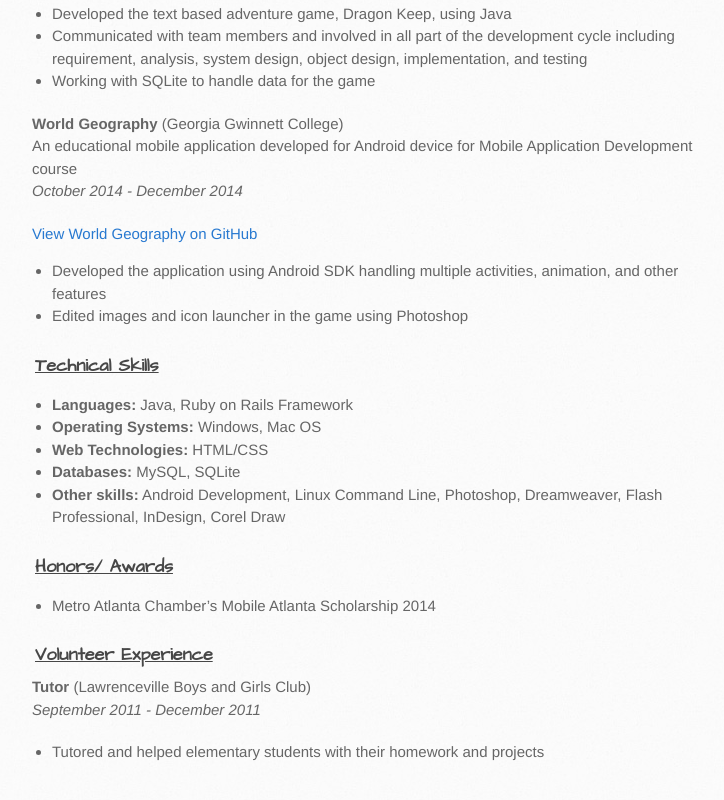
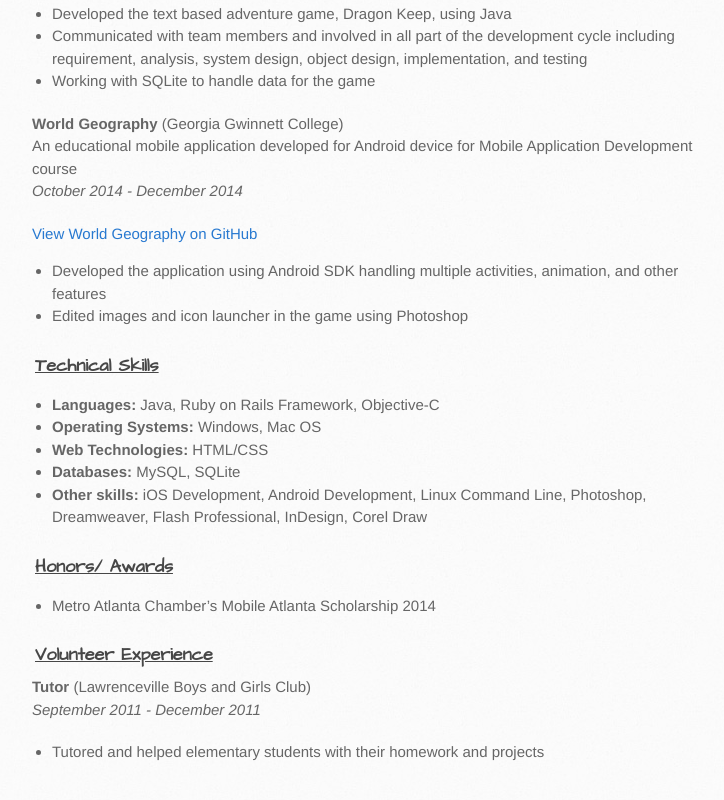
Before and after one commit to tnqt22/tnqt22.github.io, a plain HTML site: page index.html in a window 1280 px wide. Shown: the part 1676-2476 px from the top of the page, without its empty margins (138-862 px from the left). Drawn offline with Linux system fonts and the light colour scheme.

Commit message:
Update index.html

```diff
--- a/index.html
+++ b/index.html
@@ -19,7 +19,7 @@
   <body>
     <header>
       <div class="inner">
-        <h1>Thaonguyen Nguyen</h1>
+        <h1>Mia Thaonguyen Nguyen</h1>
         <h2></h2>
         <a href="https://github.com/tnqt22" class="button"><small>View my projects on</small> GitHub</a>
       </div>
@@ -128,7 +128,7 @@ An educational mobile application developed for Android device for Mobile Applic
 
 <ul>
   <li>
-<strong>Languages:</strong> Java, Ruby on Rails Framework</li>
+<strong>Languages:</strong> Java, Ruby on Rails Framework, Objective-C</li>
   <li>
 <strong>Operating Systems:</strong> Windows, Mac OS</li>
 <li>
@@ -136,7 +136,7 @@ An educational mobile application developed for Android device for Mobile Applic
   <li>
 <strong>Databases:</strong> MySQL, SQLite</li>
   <li>
-<strong>Other skills:</strong> Android Development, Linux Command Line, Photoshop, Dreamweaver, Flash Professional, InDesign, Corel Draw</li>
+<strong>Other skills:</strong> iOS Development, Android Development, Linux Command Line, Photoshop, Dreamweaver, Flash Professional, InDesign, Corel Draw</li>
 </ul>
 
 <h3>
```
